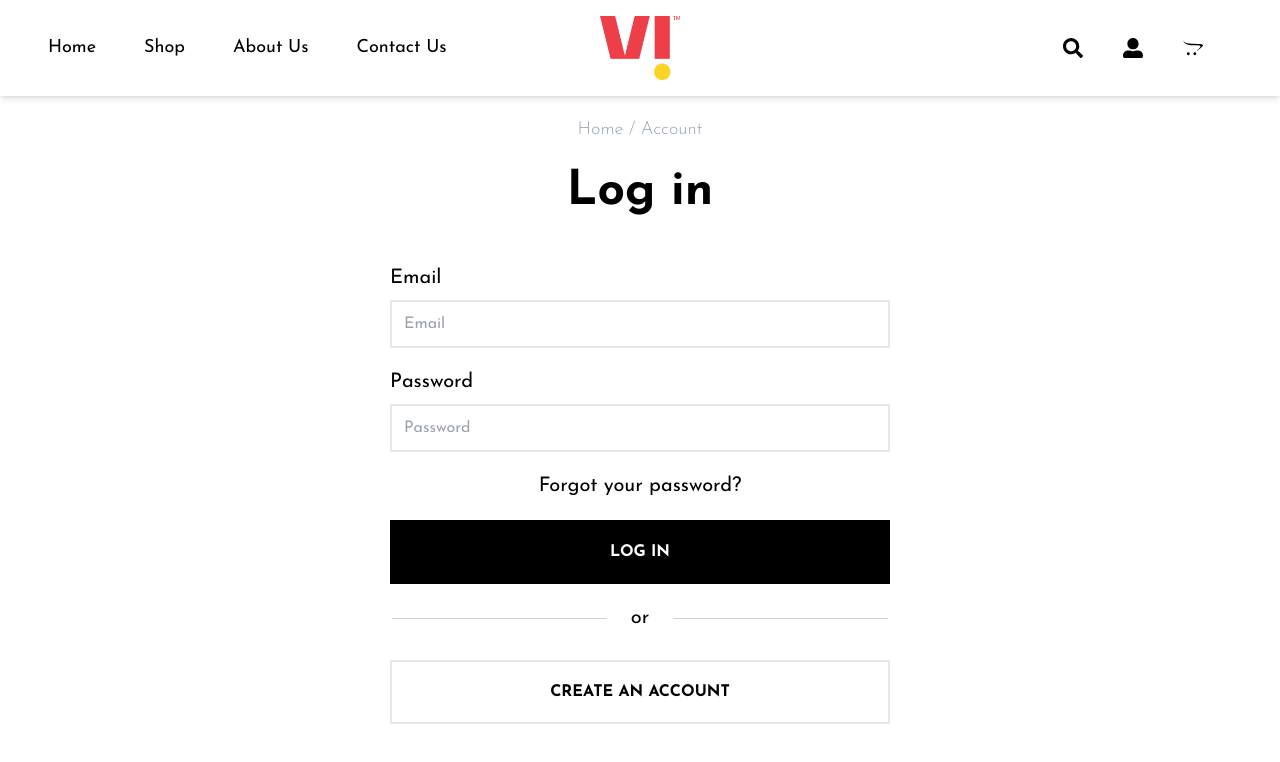
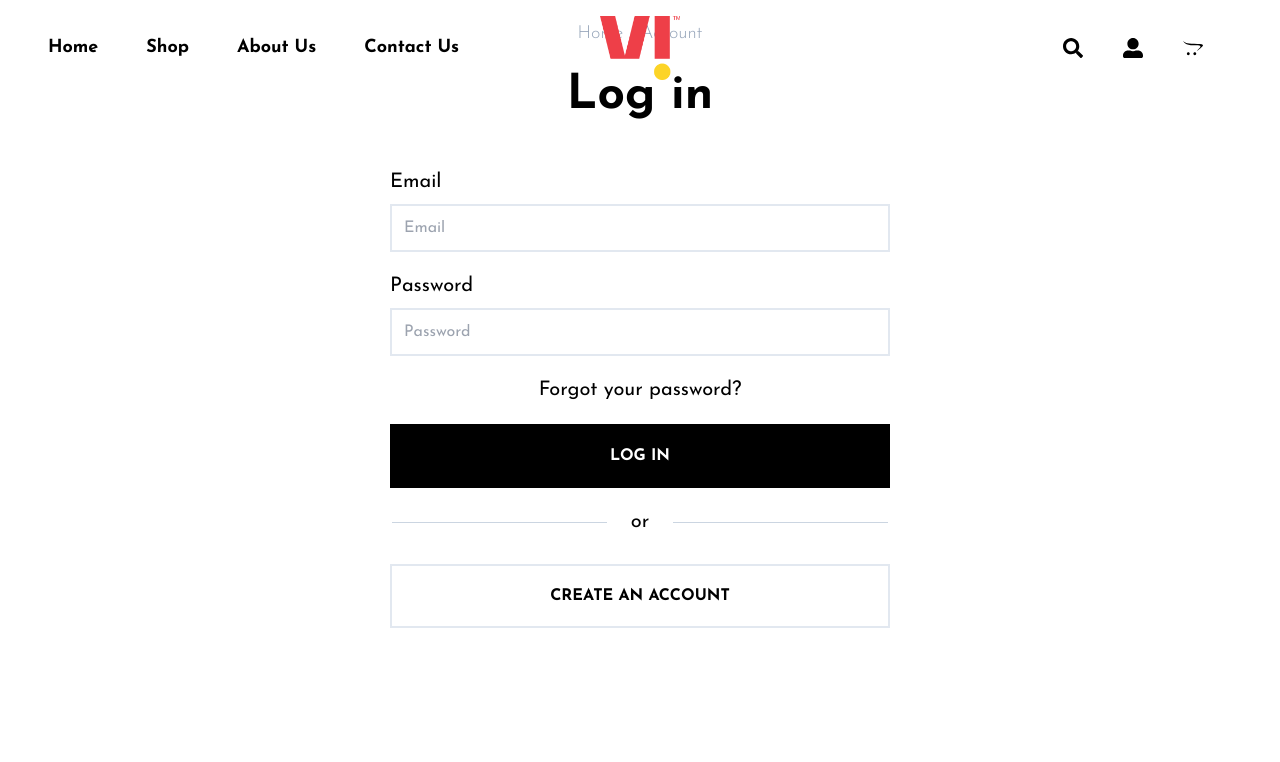
Before and after one commit to senjutimaiti/college-street, a React (Create React App) app: page /Login in a window 1280 px wide. Shown: the top 762 px of the page. Built offline with nearby package versions, Linux system fonts and the light colour scheme.

Commit message:
Home page almost complete

```diff
--- a/src/Pages/Home.jsx
+++ b/src/Pages/Home.jsx
@@ -6,16 +6,25 @@ import Categories from "../components/Categories";
 import ban4 from "../images/ban4.jpg";
 import ban5 from "../images/ban5.jpg";
 import Footer from "../components/Footer";
+import Button from "../components/Button";
+
 const Home = () => {
   return (
     <>
       <Navbar />
+      <div className=" bg-white">
         <Carousels />
         <Categories />
         <ProductLessDetails />
+        <div className=" flex flex-col justify-center items-center m-20">
+          <h3 className=" text-2xl my-2">We provide fresh groceries.</h3>
+          <p className=" text-lg text-slate-400 tracking-wider my-2 text-center">Looks so Good on the Outside, It'll Make You Feel Good Inside</p>
+          <Button text = "SHOP NOW" className="  hover:border-2 hover:border-black h-16 w-[300px] mt-3 mb-5 font-bold text-md hover:text-black hover:bg-white bg-black text-white  transition-all duration-700 "/>
+        </div>
         <div className=" block md:flex justify-center items-center w-screen h-auto mt-20 relative">
           <img src={ban4} alt={"banner"} className=" w-screen md:w-1/2 " />
           <img src={ban5} alt={"banner"} className=" w-screen md:w-1/2" />
+        </div>
       </div>
       <Footer />
     </>
--- a/src/components/Footer.jsx
+++ b/src/components/Footer.jsx
@@ -8,13 +8,13 @@ import Pay from "../images/Pay.jpg";
 
 const Footer = () => {
   return (
-    <div className="w-screen h-32 mt-10 flex justify-around items-center  ">
+    <div className=" flex flex-col  w-screen h-32 mt-10 md:flex-row justify-around items-center sticky bottom-0 -z-20">
       <div className=" flex justify-center items-center">
         <AiFillTwitterCircle className=" text-2xl ml-3 hover:text-blue-600" />
         <AiFillInstagram className=" text-2xl ml-3 hover:text-blue-600" />
         <AiFillFacebook className=" text-2xl ml-3 hover:text-blue-600" />
       </div>
-      <div className=" font-light tracking-wider">
+      <div className="font-light tracking-wider mt-4">
         2020 <span className=" font-bold">Oh!Food</span> all rights reserved.
       </div>
       <div>
--- a/src/components/Menu.jsx
+++ b/src/components/Menu.jsx
@@ -18,7 +18,7 @@ const Menu = ({ className }) => {
         onClick={handleClick}
         className={
           (showNav ? "left-0" : "-left-full") +
-          " top-5 fixed h-auto w-96  bg-slate-200 transition-all duration-750 ease-in xl:hidden z-10"
+          " top-5 fixed h-auto w-96  bg-white drop-shadow-md transition-all duration-750 ease-in xl:hidden z-10"
         }
       >
         <div className="flex flex-col m-10 text-xl ">
@@ -58,7 +58,7 @@ const Menu = ({ className }) => {
       </div>
       <div className=" hidden h-16  justify-around items-center xl:flex text-lg ">
         <div
-          className=" p-6 hover:text-blue-300 transition-all duration-750 ease-in"
+          className=" p-6 hover:text-blue-300 transition-all duration-750 ease-in font-extrabold"
           onClick={() => {
             history.push("/");
           }}
@@ -66,7 +66,7 @@ const Menu = ({ className }) => {
           Home
         </div>
         <div
-          className=" p-6 hover:text-blue-300 transition-all duration-750 ease-in"
+          className=" p-6 hover:text-blue-300 transition-all duration-750 ease-in font-extrabold"
           onClick={() => {
             history.push("/Shop");
           }}
@@ -74,7 +74,7 @@ const Menu = ({ className }) => {
           Shop
         </div>
         <div
-          className=" p-6 hover:text-blue-300 transition-all duration-750 ease-in"
+          className=" p-6 hover:text-blue-300 transition-all duration-750 ease-in font-extrabold"
           onClick={() => {
             history.push("/AboutUs");
           }}
@@ -82,7 +82,7 @@ const Menu = ({ className }) => {
           About Us
         </div>
         <div
-          className=" p-6 hover:text-blue-300 transition-all duration-750 ease-in"
+          className=" p-6 hover:text-blue-300 transition-all duration-750 ease-in font-extrabold"
           onClick={() => {
             history.push("/ContactUs");
           }}
--- a/src/components/Navbar.jsx
+++ b/src/components/Navbar.jsx
@@ -4,8 +4,19 @@ import Menu2 from "./Menu2";
 import logo from "../images/logo.png";
 
 const Navbar = () => {
+  window.onscroll = function() {scrollFunction()};
+  function scrollFunction() {
+  if (document.body.scrollTop > 50 || document.documentElement.scrollTop > 50) {
+
+    document.getElementById("navbar").style.background = "#ffffff";
+    document.getElementById("navbar").style.transition = "ease-in-out .5s";
+  } else {
+
+    document.getElementById("navbar").style.background = "none";
+  }
+}
   return (
-    <div className="flex justify-between items-center w-screen h-24 bg-white shadow-md sticky top-0 z-50">
+    <div id="navbar" className="flex justify-between items-center w-screen h-24 bg-white fixed top-0 z-50">
       <Menu className=" p-6" />
       <img src={logo} alt="logo" className=" w-[80px] h-auto align-middle absolute left-1/2 ml-[-40px]" />
       <Menu2 />
```
Lines whose indentation alone changed are shown as unchanged.
